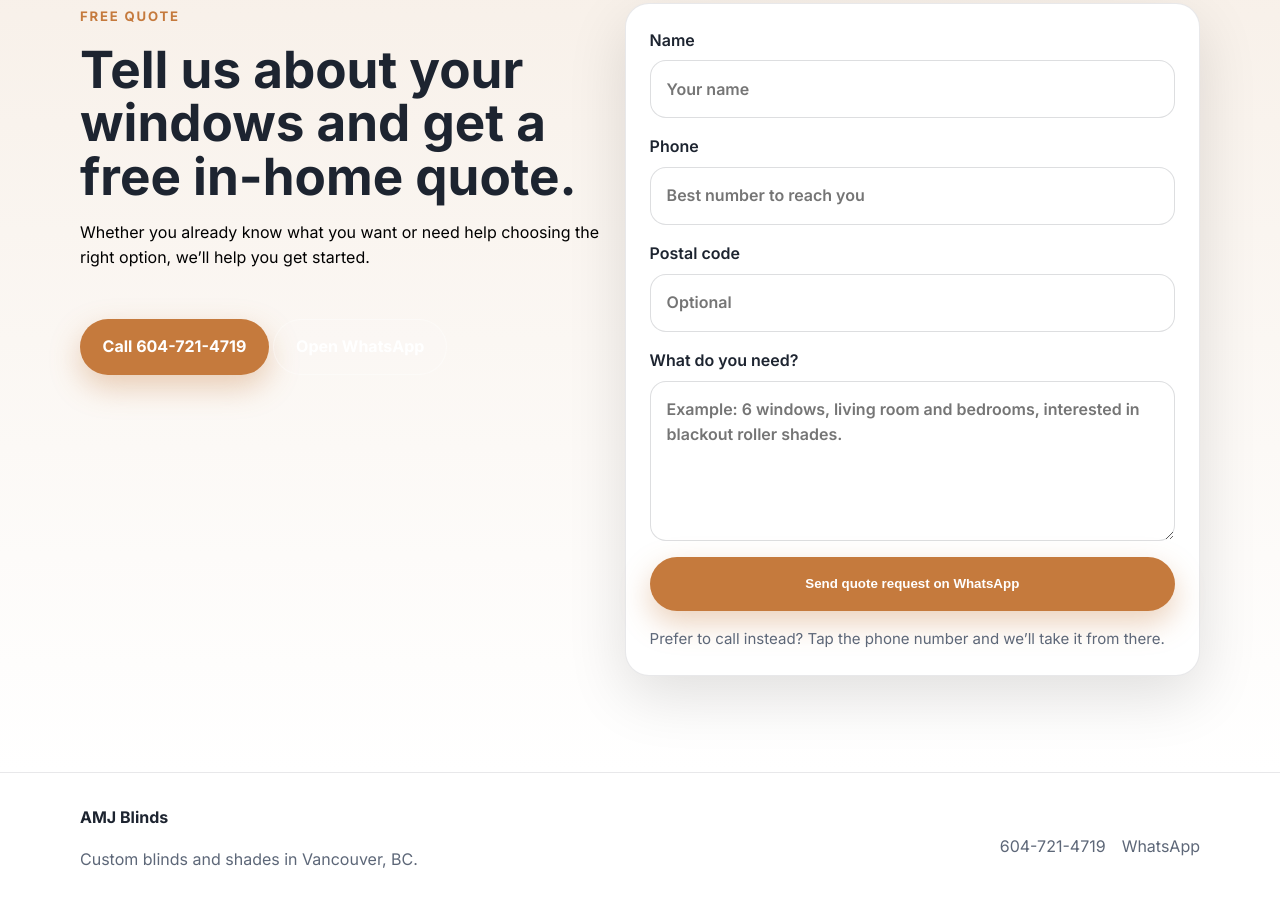
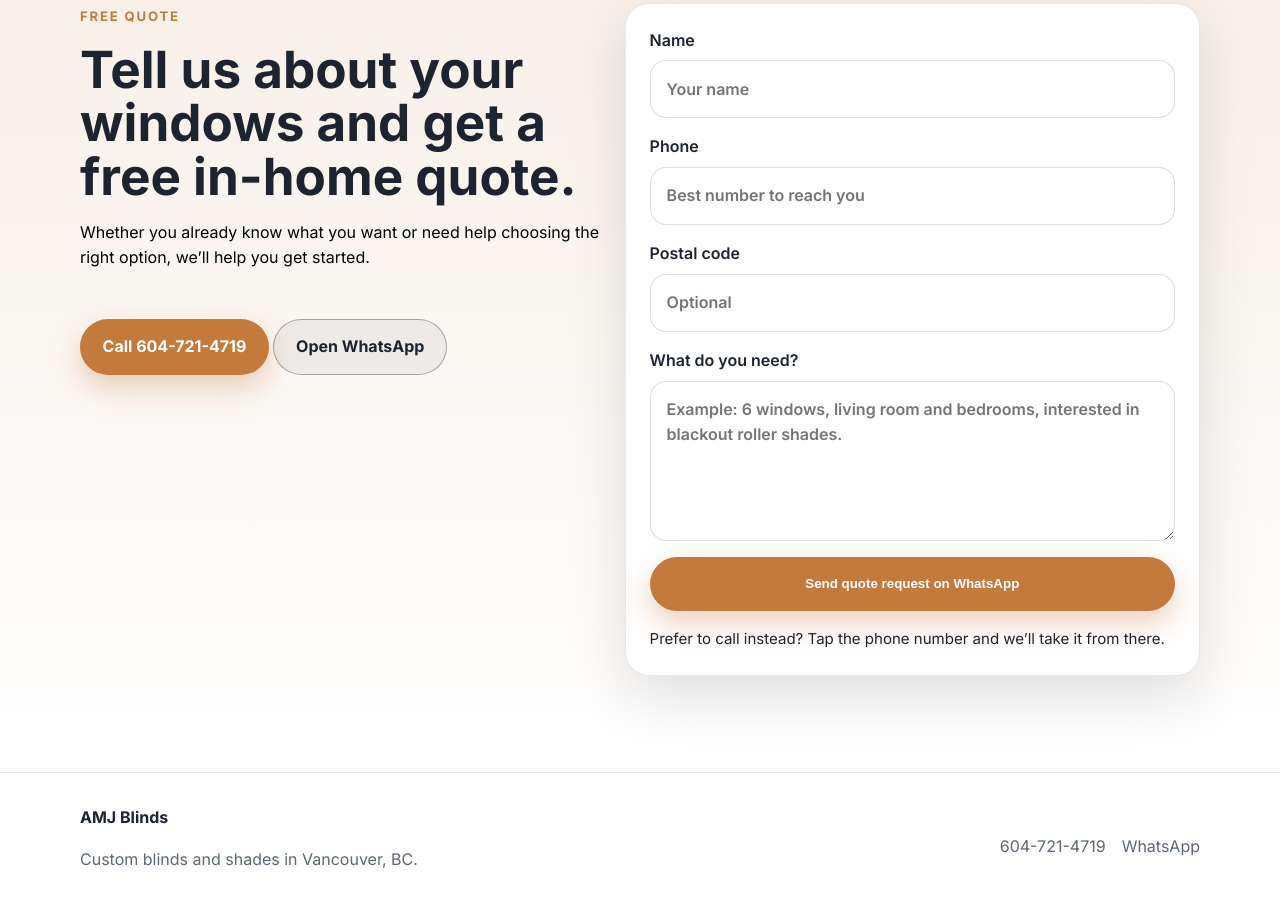
Before and after one commit to shai442-netizen/AMJ, a plain HTML site: page index.html in a window 1280 px wide. Shown: the part 5300-6206 px from the top of the page. Drawn offline with Linux system fonts and the light colour scheme.

Commit message:
Update styles.css

```diff
--- a/styles.css
+++ b/styles.css
@@ -580,3 +580,12 @@ nav {
     border-radius: 20px;
   }
 }
+.cta-section .cta-grid p {
+  color: var(--text);
+}
+
+.cta-section .button-secondary {
+  color: var(--text);
+  border-color: rgba(29, 36, 48, 0.35);
+  background: rgba(29, 36, 48, 0.06);
+}
```
